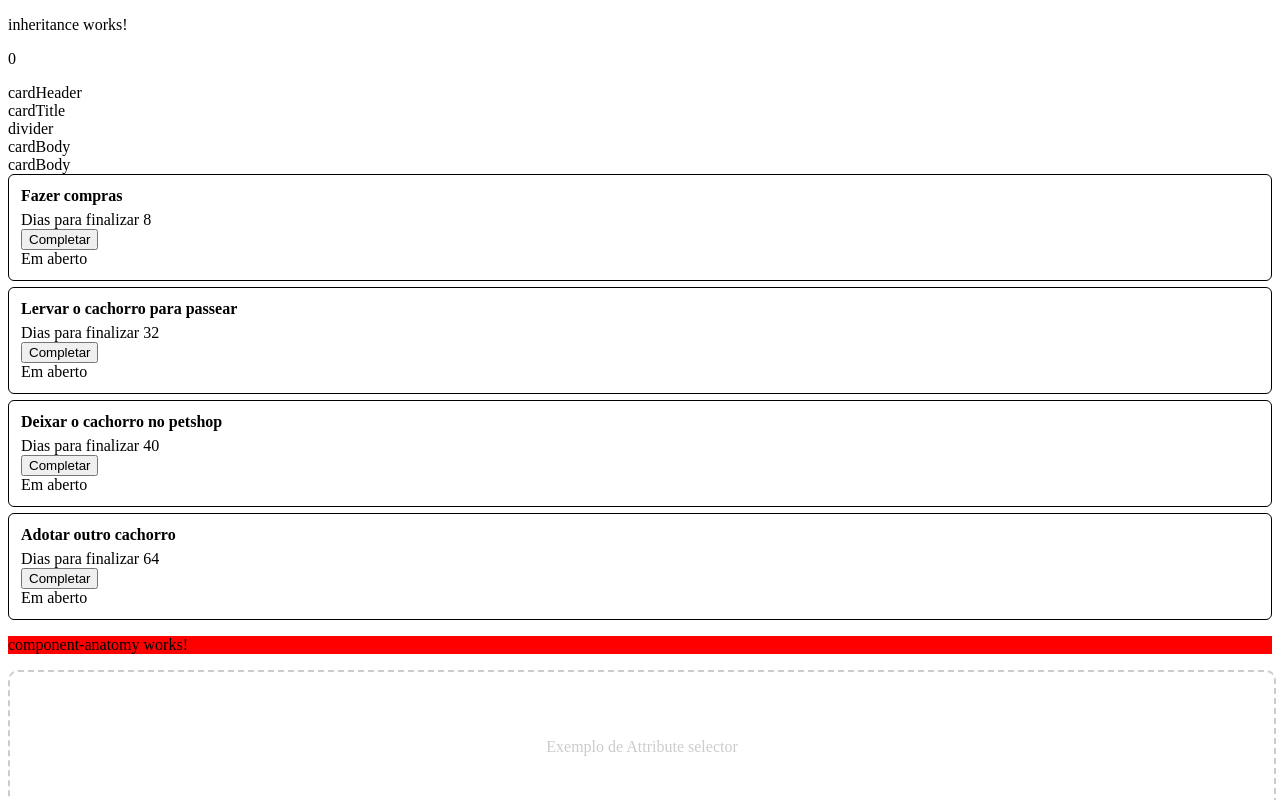
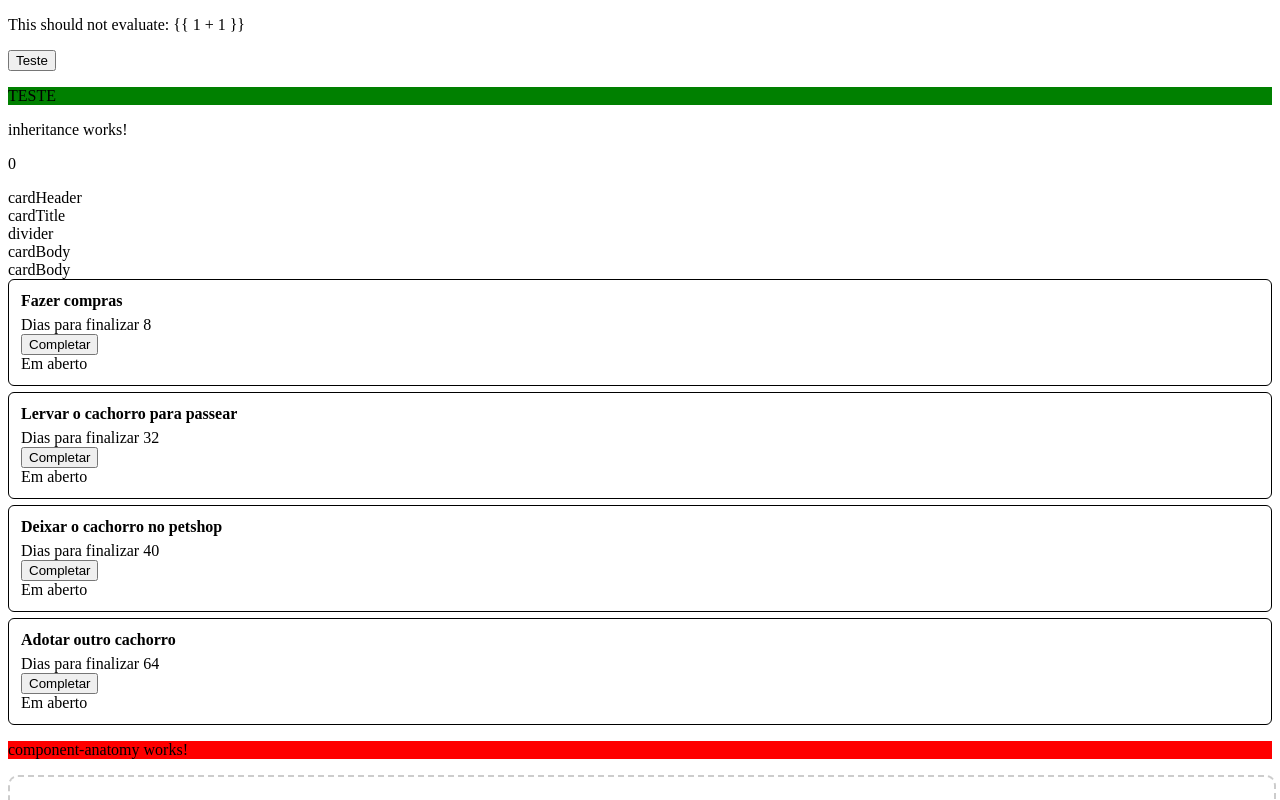
Before and after one commit to brunohbm/study-angular, an Angular app: page / in a window 1280 px wide. Shown: the top 800 px of the page. Built offline with nearby package versions, Linux system fonts and the light colour scheme.

Commit message:
directive

```diff
--- a/src/app/app.component.html
+++ b/src/app/app.component.html
@@ -1,4 +1,9 @@
 <main class="main">
+  <p ngNonBindable>This should not evaluate: {{ 1 + 1 }}</p>
+  <button (click)="text = 'TESTE007'">Teste</button>
+  <p appHighlight>
+    {{text}}
+  </p>
   <div class="content">
     <app-inheritance />
     <app-binding />
--- a/src/app/app.component.ts
+++ b/src/app/app.component.ts
@@ -9,6 +9,7 @@ import { InputsComponent } from './component-tutorial/inputs/inputs.component';
 import { CardComponent } from './card/card.component';
 import { BindingComponent } from './binding/binding.component';
 import { InheritanceComponent } from './inheritance/inheritance.component';
+import { HighlightDirective } from './highlight.directive';
 
 @Component({
   selector: 'app-root',
@@ -24,10 +25,12 @@ import { InheritanceComponent } from './inheritance/inheritance.component';
     CardComponent,
     BindingComponent,
     InheritanceComponent,
+    HighlightDirective,
   ],
   templateUrl: './app.component.html',
   styleUrl: './app.component.css'
 })
 export class AppComponent {
   title = 'my-first-angular-app';
+  text = 'TESTE';
 }
--- /dev/null
+++ b/src/app/highlight.directive.ts
@@ -0,0 +1,23 @@
+import { Directive, ElementRef, HostListener } from '@angular/core';
+
+@Directive({
+  selector: '[appHighlight]',
+  standalone: true
+})
+export class HighlightDirective {
+
+  constructor(
+    private element: ElementRef,
+  ) {
+    this.element.nativeElement.style.backgroundColor = 'green';
+  }
+
+  @HostListener('mouseenter') onMouseEnter() {
+    this.element.nativeElement.style.backgroundColor = 'yellow';
+  }
+
+  @HostListener('mouseleave') onMouseLeave() {
+    this.element.nativeElement.style.backgroundColor = 'red';
+  }
+
+}
```
Also changed, not shown: 1 other file (tests, documents, lock files or other folders).
